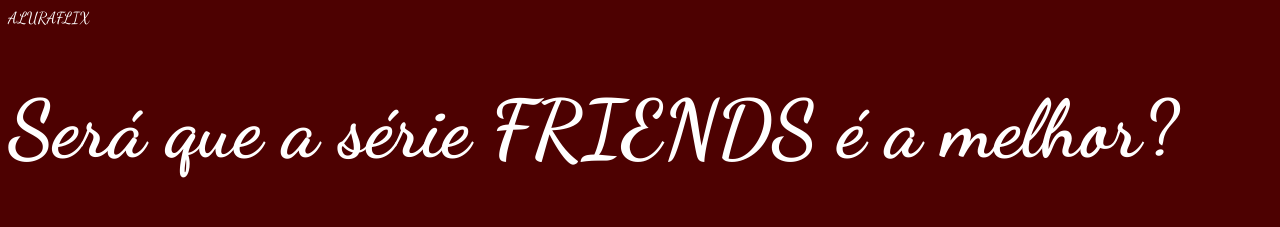
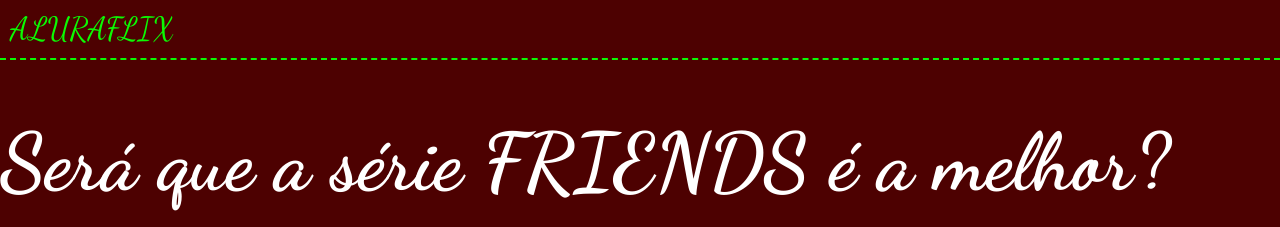
Before and after one commit to profcarloshtavares/Turma-D---2025, a plain HTML site: page index.html in a window 1280 px wide. Shown: the top 227 px of the page. Drawn offline with Linux system fonts and the light colour scheme; a web font is replaced by a local one.

Commit message:
reuniao6

```diff
--- a/style.css
+++ b/style.css
@@ -2,6 +2,7 @@ body{
     background-color: rgb(77, 1, 1);
     color: white;
     font-family:"Dancing Script", sans-serif;
+    margin: 0px;
 }
 h1{
     font-size: 80px;
@@ -9,3 +10,9 @@ h1{
 p{
     font-size: 20px;
 }
+header{
+    border-bottom: dashed 2px rgb(11, 250, 3);
+    padding: 10px;
+    font-size: 32px;
+    color:rgb(11, 250, 3) ;
+}
```
